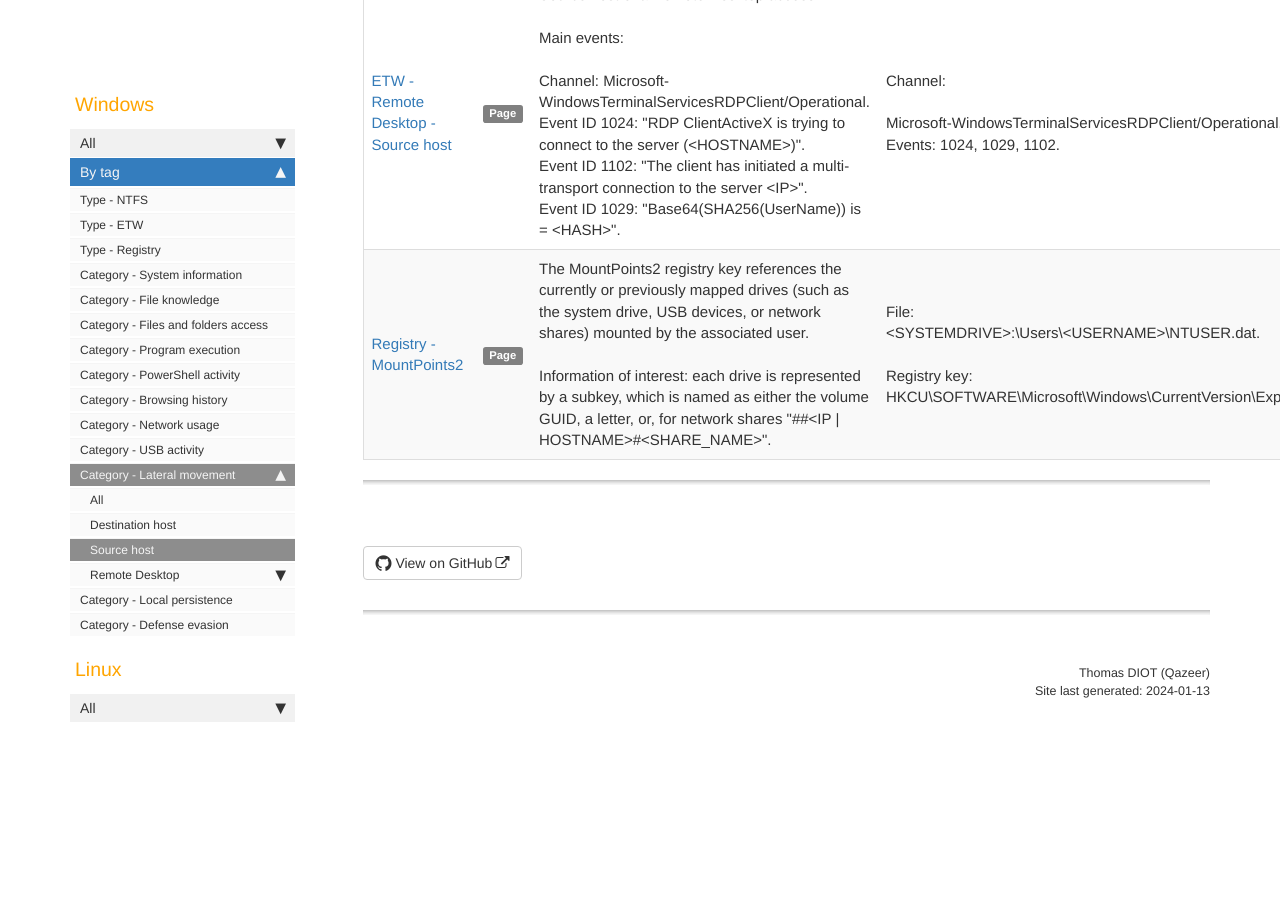
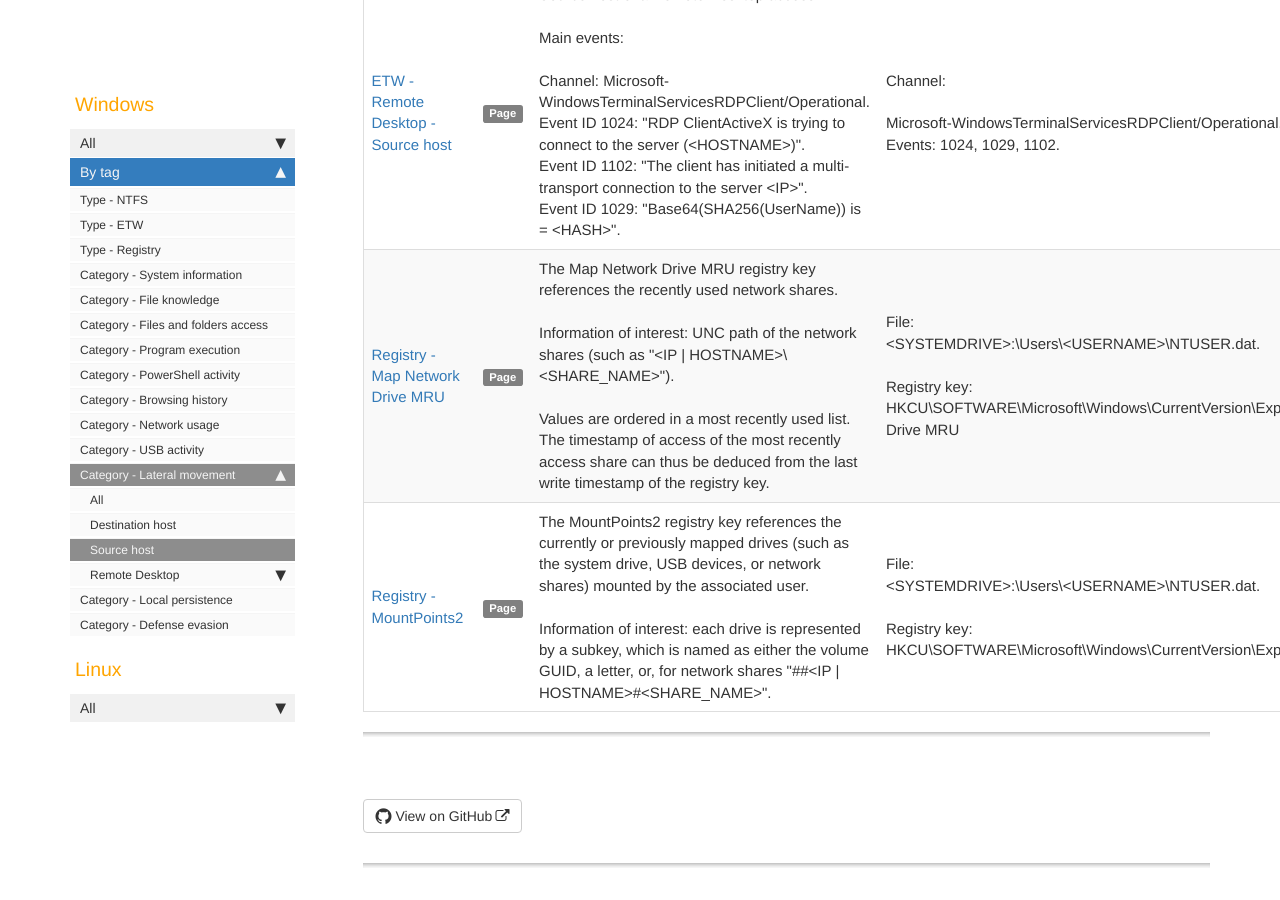
Before and after one commit to Qazeer/artefacts.help, a Jekyll site: the page built from pages/tags/tag_windows_lateral_movement_src.md, in a window 1280 px wide and 900 px high, scrolled down 477 px. Built offline with Jekyll 4.4.1, drawn with Linux system fonts in a browser that asks for light colours; our own code applies the rules of GitHub Pages for plain Markdown files; comment, search, counter and statistics services are not loaded; before the commit the page ends 1228 px from its top, so only the background shows below that.

Commit message:
[Artefact] Registry Map Network Drive MRU - init

```diff
--- a/_data/sidebars/sidebar.yml
+++ b/_data/sidebars/sidebar.yml
@@ -205,6 +205,10 @@ entries:
         url: /windows_registry_muicache.html
         output: web
 
+      - title: Map Network Drive MRU
+        url: /windows_registry_mapnetworkdrivemru.html
+        output: web
+
       - title: RecentApps
         url: /windows_registry_recentapps.html
         output: web
--- /dev/null
+++ b/pages/windows/registry_mapnetworkdrivemru.md
@@ -0,0 +1,39 @@
+---
+title: Registry - Map Network Drive MRU
+summary: 'The Map Network Drive MRU registry key references the recently used network shares.\n\nInformation of interest: UNC path of the network shares (such as "<IP | HOSTNAME>\<SHARE_NAME>").\n\nValues are ordered in a most recently used list. The timestamp of access of the most recently access share can thus be deduced from the last write timestamp of the registry key.'
+keywords: 'Map Network Drive MRU, Network share, MRUList'
+tags:
+  - windows_system_information
+  - windows_lateral_movement
+  - windows_lateral_movement_src
+  - windows_registry
+location: 'File:\n<SYSTEMDRIVE>:\Users\<USERNAME>\NTUSER.dat.\n\nRegistry key:\nHKCU\SOFTWARE\Microsoft\Windows\CurrentVersion\Explorer\Map Network Drive MRU'
+last_updated: 2024-01-13
+sidebar: sidebar
+permalink: windows_registry_mapnetworkdrivemru.html
+folder: windows
+---
+
+### Overview
+
+The `Map Network Drive MRU` registry key references the network shares recently
+used by the associated user. The network share do not have to be persistently
+mapped to be referenced by the `Map Network Drive MRU` key.
+
+### Information of interest
+
+Each network share is stored in a dedicated value under the
+`Map Network Drive MRU` key. The value data contains the `UNC` path of the
+network share (such as `<IP | HOSTNAME>\<SHARE_NAME>`).
+
+The values are ordered in a `Most recently used (MRU)` list, specified in the
+`MRUList` value. Example: `MRUList` equals to `ba` means that the entry tagged
+as `b` was accessed last / the most recently, preceded by the entry tagged as
+`a`.
+
+The last write timestamp of the key indicates the timestamp of the most
+recently accessed share.
+
+### References
+
+  - [Artifast - Investigating Windows Mapped Network Drives](https://forensafe.com/blogs/mappednetworkdrive.html)
```
